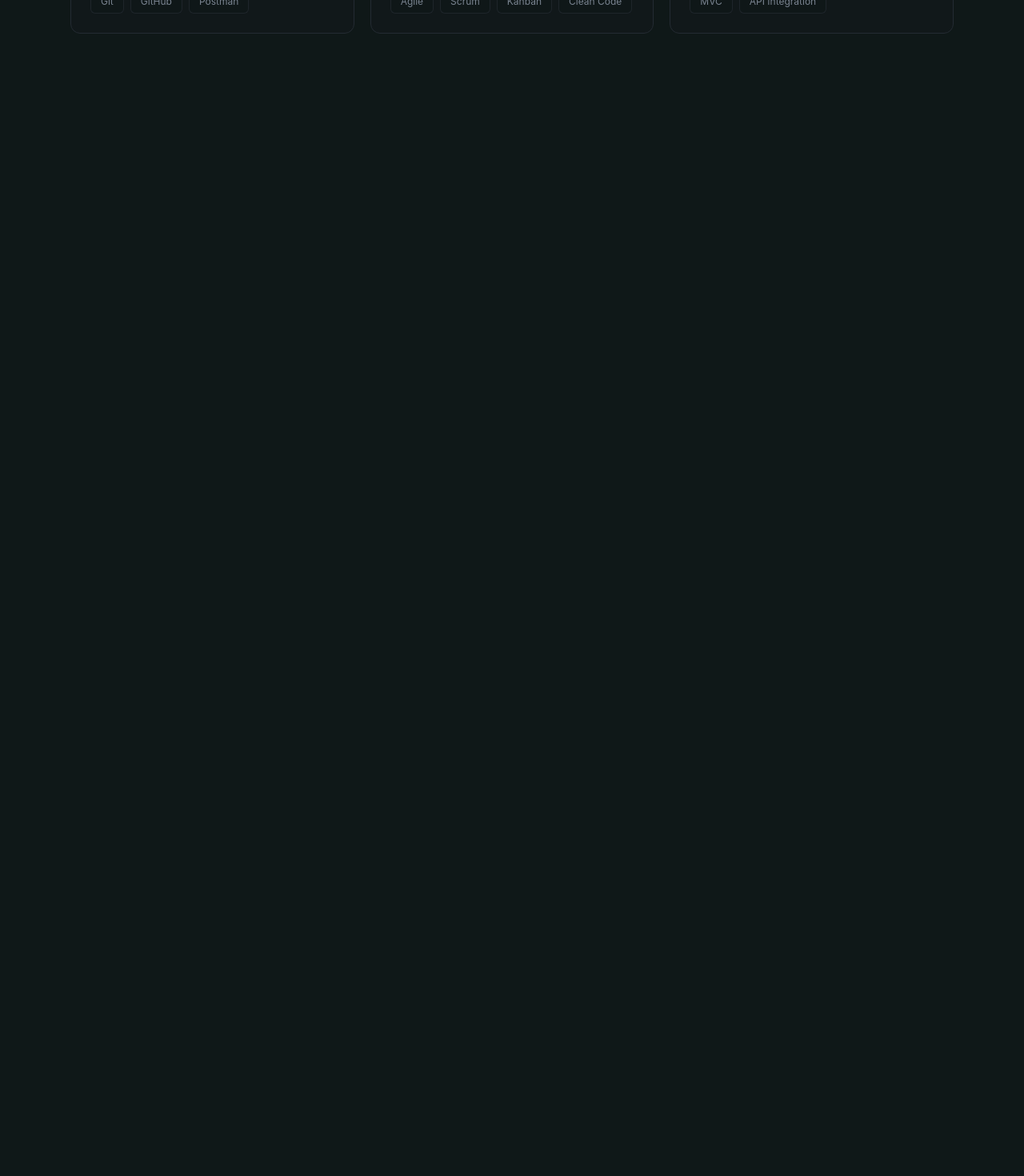
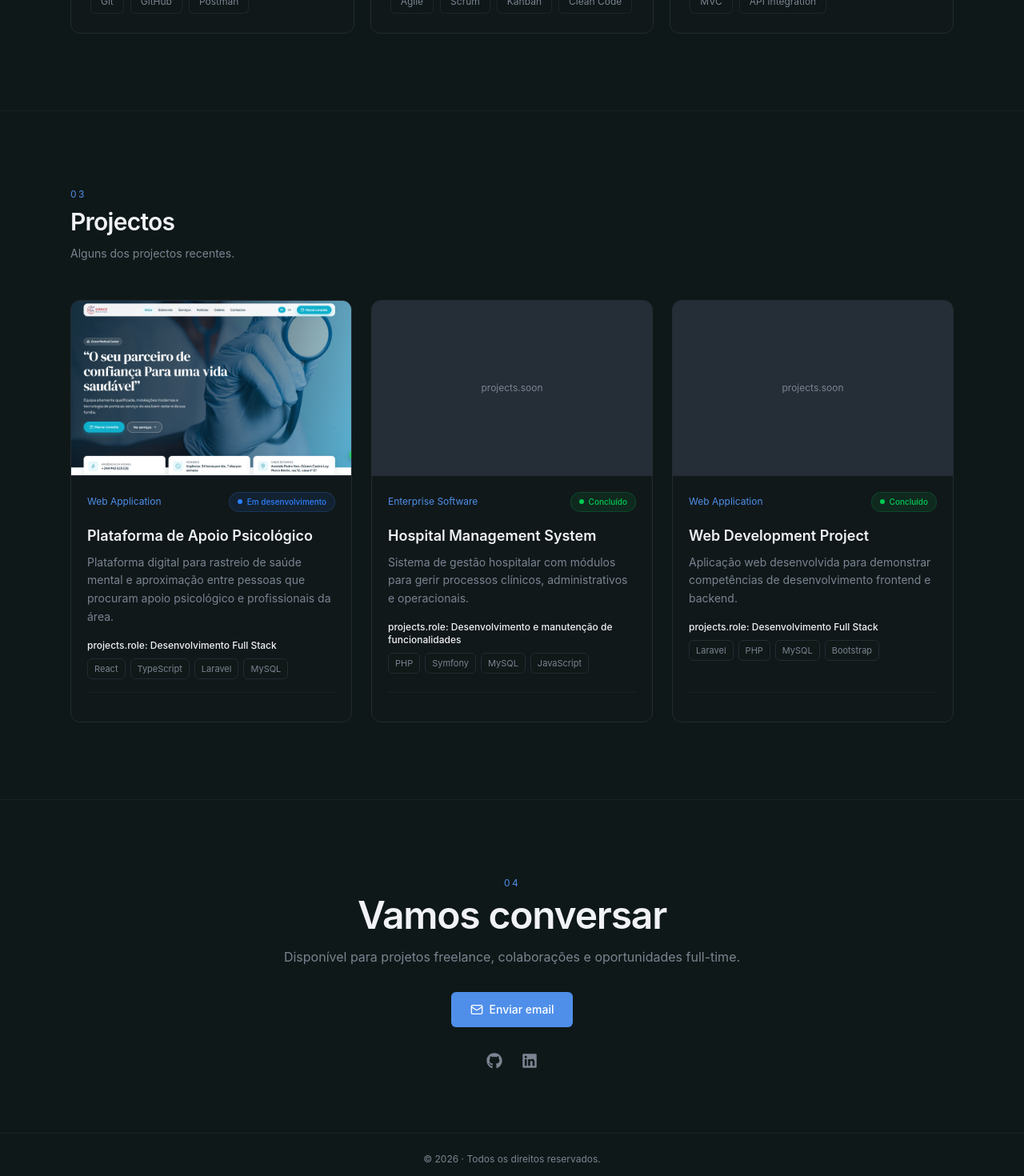
Before and after one commit to AgneloTome13/agnelo-portfolio, a React (Vite) app: page / in a window 1280 px wide. Shown: the part 1600-3070 px from the top of the page at 80% size. Before the commit the page ends 1738 px from the top, so only its background shows below. Built offline with nearby package versions, Linux system fonts and the light colour scheme.

Commit message:
feat: create section projects and contacts

```diff
--- a/package.json
+++ b/package.json
@@ -17,6 +17,8 @@
     "react": "^19.2.8",
     "react-dom": "^19.2.8",
     "react-i18next": "^17.0.11",
+    "react-icons": "^5.7.0",
+    "simple-icons": "^16.38.0",
     "tailwindcss": "^4.3.3"
   },
   "devDependencies": {
@@ -25,12 +27,12 @@
     "@types/react": "^19.2.17",
     "@types/react-dom": "^19.2.3",
     "@vitejs/plugin-react": "^6.0.4",
-    "eslint": "^10.8.0",
+    "eslint": "^10.15.0",
     "eslint-plugin-react-hooks": "^7.1.1",
     "eslint-plugin-react-refresh": "^0.5.3",
     "globals": "^17.7.0",
     "typescript": "~6.0.2",
-    "typescript-eslint": "^8.65.0",
+    "typescript-eslint": "^8.72.2",
     "vite": "^8.2.0"
   }
 }
--- a/src/App.tsx
+++ b/src/App.tsx
@@ -1,6 +1,8 @@
 import { Navbar } from "./components/layouts/Navbar"
 import { About } from "./components/sections/About"
+import { Contact } from "./components/sections/Contact"
 import { Hero } from "./components/sections/Hero"
+import { Projects } from "./components/sections/Projects"
 import { Skills } from "./components/sections/Skills"
 
 function App() {
@@ -11,6 +13,8 @@ function App() {
       <Hero />
       <About />
       <Skills />
+      <Projects />
+      <Contact />
     </div>
   )
 }
--- /dev/null
+++ b/src/components/sections/Contact.tsx
@@ -0,0 +1,37 @@
+import { useTranslation } from "react-i18next";
+import { FaGithub as Github, FaLinkedin as Linkedin } from "react-icons/fa";
+import { Mail } from "lucide-react";
+
+export function Contact() {
+  const { t } = useTranslation();
+  return (
+    <section id="contact" className="border-t border-border/50 py-24">
+      <div className="mx-auto max-w-4xl px-6 text-center">
+        <p className="text-xs uppercase tracking-[0.2em] text-primary">04</p>
+        <h2 className="mt-2 font-display text-4xl font-semibold tracking-tight md:text-5xl">
+          {t("contact.title")}
+        </h2>
+        <p className="mx-auto mt-4 max-w-xl text-muted-foreground">{t("contact.subtitle")}</p>
+        <a
+          href="mailto:hello@example.com"
+          className="mt-8 inline-flex h-11 items-center gap-2 rounded-md bg-primary px-6 text-sm font-medium text-primary-foreground transition-colors hover:bg-primary/90"
+        >
+          <Mail className="h-4 w-4" /> {t("contact.email")}
+        </a>
+        <div className="mt-8 flex items-center justify-center gap-6 text-muted-foreground">
+          <a href="#" className="transition-colors hover:text-foreground" aria-label="GitHub">
+            <Github className="h-5 w-5" />
+          </a>
+          <a href="#" className="transition-colors hover:text-foreground" aria-label="LinkedIn">
+            <Linkedin className="h-5 w-5" />
+          </a>
+        </div>
+      </div>
+      <footer className="mt-20 border-t border-border/50 pt-6">
+        <div className="mx-auto max-w-6xl px-6 text-center text-xs text-muted-foreground">
+          © {new Date().getFullYear()} · {t("footer.rights")}
+        </div>
+      </footer>
+    </section>
+  );
+}
--- /dev/null
+++ b/src/components/sections/Projects.tsx
@@ -0,0 +1,126 @@
+
+import { projects } from "../../lib/projects";
+import { useTranslation } from "react-i18next";
+import { ExternalLink } from "lucide-react";
+
+export const Projects = () => {
+  const { t, i18n } = useTranslation();
+
+  const lang = i18n.resolvedLanguage?.startsWith("en") ? "en" : "pt";
+
+  const statusStyles = {
+    completed: "border-green-500/20 bg-green-500/10 text-green-500",
+    development: "border-blue-500/20 bg-blue-500/10 text-blue-500",
+  };
+
+  return (
+    <section
+      id="projects"
+      className="border-t border-border/50 py-24"
+    >
+      <div className="mx-auto max-w-6xl px-6">
+
+        <div className="mb-12">
+          <p className="text-xs uppercase tracking-[0.2em] text-primary">
+            03
+          </p>
+
+          <h2 className="mt-2 font-display text-3xl font-semibold tracking-tight">
+            {t("projects.title")}
+          </h2>
+
+          <p className="mt-3 max-w-xl text-sm text-muted-foreground">
+            {t("projects.subtitle")}
+          </p>
+        </div>
+
+        <ul className="grid gap-6 md:grid-cols-2 lg:grid-cols-3">
+          {projects.map((p) => (
+            <li
+              key={p.id}
+              className="group flex flex-col overflow-hidden rounded-xl border border-border bg-card/40 transition-all duration-300 hover:-translate-y-1 hover:border-primary/50"
+            >
+              {/* Project image */}
+              <div className="relative aspect-[16/10] overflow-hidden border-b border-border/60 bg-muted">
+                {p.image ? (
+                  <img
+                    src={p.image}
+                    alt={p.title}
+                    loading="lazy"
+                    className="h-full w-full object-cover transition-transform duration-500 group-hover:scale-105"
+                  />
+                ) : (
+                  <div className="flex h-full items-center justify-center text-xs text-muted-foreground">
+                    {t("projects.soon")}
+                  </div>
+                )}
+              </div>
+
+              <div className="flex flex-1 flex-col gap-4 p-5">
+
+                <div className="flex items-center justify-between gap-2">
+                  <span className="text-xs text-primary">
+                    {p.category}
+                  </span>
+
+                  <span
+                    className={`inline-flex items-center rounded-full border px-2.5 py-1 text-[10px] font-medium ${
+                        statusStyles[p.status]
+                    }`}
+                    >
+                    <span className="mr-1.5 h-1.5 w-1.5 rounded-full bg-current" />
+                        {t(`projects.status.${p.status}`)}
+                    </span>
+                </div>
+
+                <div>
+                  <h3 className="font-display text-lg font-semibold">
+                    {p.title}
+                  </h3>
+
+                  <p className="mt-2 text-sm leading-relaxed text-muted-foreground">
+                    {p.description[lang]}
+                  </p>
+                </div>
+
+                <div>
+                  <p className="mb-2 text-xs font-medium text-foreground">
+                    {t("projects.role")}: {p.role[lang]}
+                  </p>
+
+                  <div className="flex flex-wrap gap-1.5">
+                    {p.stack.map((skill) => (
+                      <span
+                        key={skill}
+                        className="rounded-md border border-border bg-background/60 px-2 py-1 text-[11px] text-muted-foreground"
+                      >
+                        {skill}
+                      </span>
+                    ))}
+                  </div>
+                </div>
+
+                <div className="mt-auto flex gap-4 border-t border-border/50 pt-4">
+
+
+                  {p.demo && (
+                    <a
+                      href={p.demo}
+                      target="_blank"
+                      rel="noopener noreferrer"
+                      className="inline-flex items-center gap-1.5 text-xs text-muted-foreground hover:text-primary"
+                    >
+                      <ExternalLink size={14} />
+                      {t("projects.demo")}
+                    </a>
+                  )}
+                </div>
+
+              </div>
+            </li>
+          ))}
+        </ul>
+      </div>
+    </section>
+  );
+};
--- a/src/components/sections/Skills.tsx
+++ b/src/components/sections/Skills.tsx
@@ -72,12 +72,8 @@ export function Skills() {
   const { t } = useTranslation();
 
   return (
-    <section
-      id="skills"
-      className="border-t border-border/50 py-24"
-    >
+    <section id="skills" className="border-t border-border/50 py-24">
       <div className="mx-auto max-w-6xl px-6">
-
         <div className="mb-12">
           <p className="text-xs uppercase tracking-[0.2em] text-primary">
             02
--- a/src/lang/en/translation.json
+++ b/src/lang/en/translation.json
@@ -32,5 +32,21 @@
         "methodologies": "Methodologies & Practices",
         "other": "Architecture & Others"
         }
+    },
+    "projects": {
+        "title": "Projects",
+        "subtitle": "Some of the recent projects.",
+        "status": {
+            "completed": "Completed",
+            "development": "In development"
+        }
+    },
+    "contact": {
+        "title": "Let's talk",
+        "subtitle": "Available for freelance projects, collaborations and full-time opportunities.",
+        "email": "Send email"
+    },
+    "footer": {
+        "rights": "All rights reserved."
     }
 }
--- a/src/lang/pt/translation.json
+++ b/src/lang/pt/translation.json
@@ -32,5 +32,21 @@
         "methodologies": "Metodologias & Práticas",
         "other": "Arquitetura & Outros"
         }
+    },
+    "projects": {
+        "title": "Projectos",
+        "subtitle": "Alguns dos projectos recentes.",
+        "status": {
+            "completed": "Concluído",
+            "development": "Em desenvolvimento"
+        }
+    },
+    "contact": {
+        "title": "Vamos conversar",
+        "subtitle": "Disponível para projetos freelance, colaborações e oportunidades full-time.",
+        "email": "Enviar email"
+    },
+    "footer": {
+        "rights": "Todos os direitos reservados."
     }
 }
--- /dev/null
+++ b/src/lib/projects.ts
@@ -0,0 +1,68 @@
+
+export type Project = {
+  id: string;
+  title: string;
+  category: string;
+  status: "completed" | "development";
+  role: {
+    pt: string;
+    en: string;
+  };
+  description: {
+    pt: string;
+    en: string;
+  };
+  stack: string[];
+  github?: string;
+  demo?: string;
+  image?: string;
+};
+
+export const projects: Project[] = [
+  {
+    id: "apoio-psicologico",
+    image: "/public/images/projects/grace-medical.png",
+    title: "Plataforma de Apoio Psicológico",
+    category: "Web Application",
+    status: "development",
+    role: {
+      pt: "Desenvolvimento Full Stack",
+      en: "Full Stack Development",
+    },
+    description: {
+      pt: "Plataforma digital para rastreio de saúde mental e aproximação entre pessoas que procuram apoio psicológico e profissionais da área.",
+      en: "Digital platform for mental health screening and connecting people seeking psychological support with professionals.",
+    },
+    stack: ["React", "TypeScript", "Laravel", "MySQL"],
+  },
+  {
+    id: "hospital-management",
+    title: "Hospital Management System",
+    category: "Enterprise Software",
+    status: "completed",
+    role: {
+      pt: "Desenvolvimento e manutenção de funcionalidades",
+      en: "Feature development and maintenance",
+    },
+    description: {
+      pt: "Sistema de gestão hospitalar com módulos para gerir processos clínicos, administrativos e operacionais.",
+      en: "Hospital management system with modules for clinical, administrative and operational processes.",
+    },
+    stack: ["PHP", "Symfony", "MySQL", "JavaScript"],
+  },
+  {
+    id: "web-platform",
+    title: "Web Development Project",
+    category: "Web Application",
+    status: "completed",
+    role: {
+      pt: "Desenvolvimento Full Stack",
+      en: "Full Stack Development",
+    },
+    description: {
+      pt: "Aplicação web desenvolvida para demonstrar competências de desenvolvimento frontend e backend.",
+      en: "Web application developed to demonstrate frontend and backend development skills.",
+    },
+    stack: ["Laravel", "PHP", "MySQL", "Bootstrap"],
+  },
+];
```
Also changed, not shown: public/images/projects/grace-medical.png (added), 1 other file (tests, documents, lock files or other folders). Lines whose indentation alone changed are shown as unchanged.
